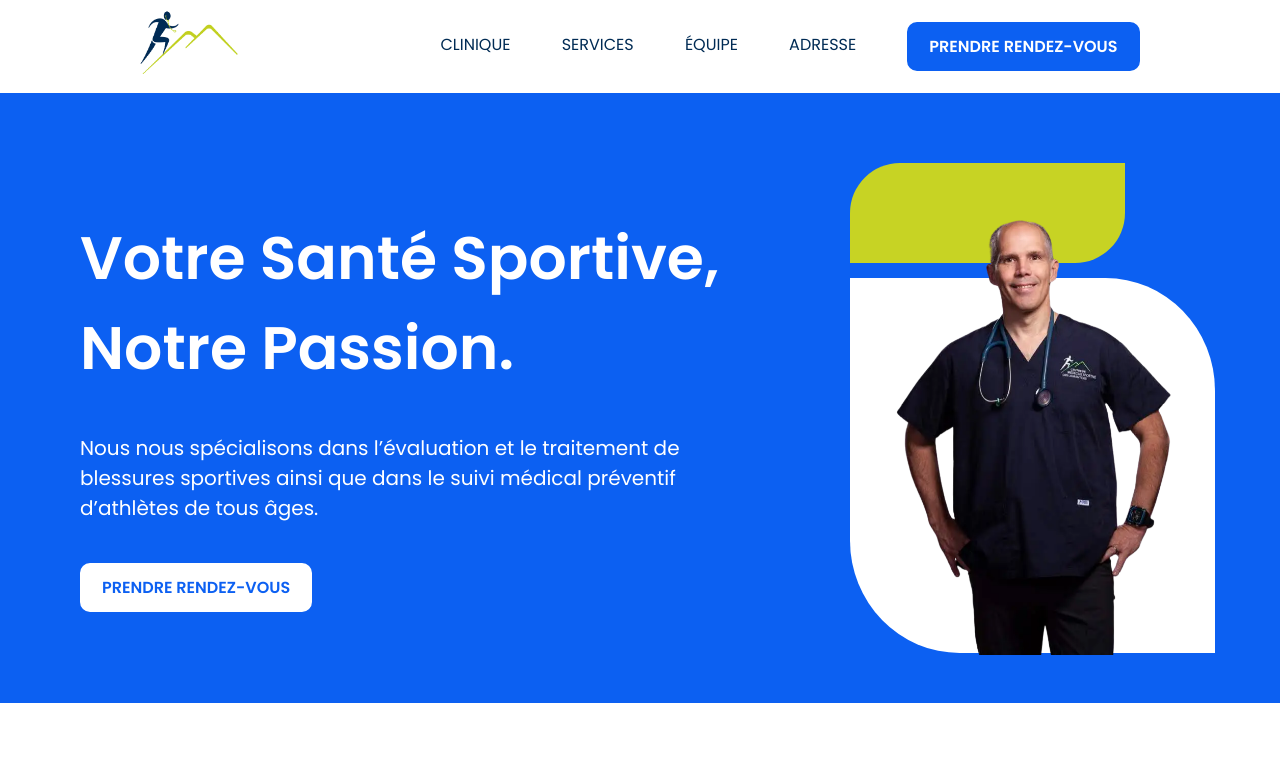
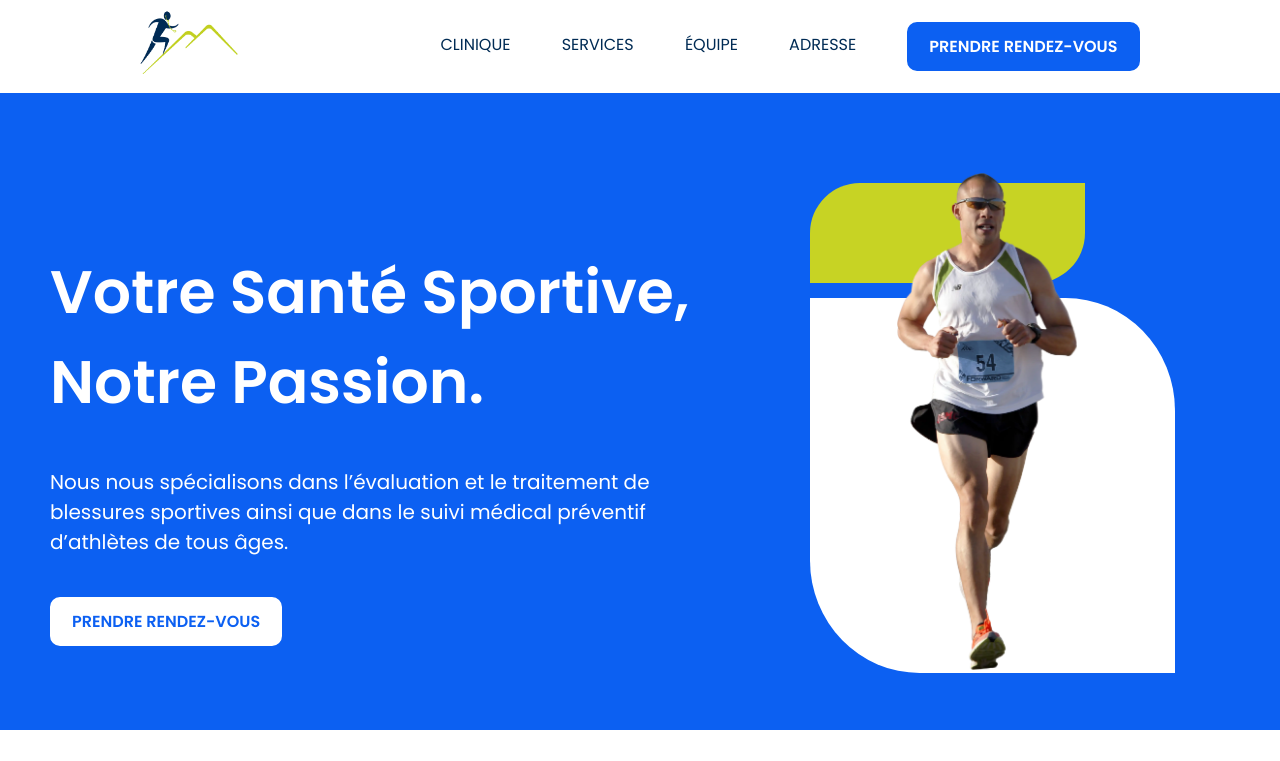
Before and after one commit to GabGo51/cms-website, a React (Create React App) app: page / in a window 1280 px wide. Shown: the top 761 px of the page. Built offline with nearby package versions, Linux system fonts and the light colour scheme.

Commit message:
fixed hero new pic

```diff
--- a/src/components/Footer.js
+++ b/src/components/Footer.js
@@ -83,9 +83,9 @@ const Container = styled.footer`
     }
   }
 
-  @media (max-width: 500px) {
+  @media (max-width: 800px) {
     padding: 20px 30px;
-    padding-bottom: 60px;
+    padding-bottom: 100px;
   }
 `;
 
--- a/src/components/Hero.js
+++ b/src/components/Hero.js
@@ -1,6 +1,7 @@
 import React from "react";
 import styled from "styled-components";
 import Marc from "../img/Marc.webp";
+import Run from "../img/DUDE.webp";
 
 //Hero compo displaying Title, imgs and booking button
 const Hero = () => {
@@ -32,7 +33,7 @@ const Hero = () => {
           </button>
         </TextBox>
         <ImageBox>
-          <img src={Marc} />
+          <img src={Run} />
           <div className="design">
             <div className="green"></div>
             <div className="white"></div>
@@ -96,15 +97,16 @@ const Container = styled.section`
 const Box = styled.div`
   display: flex;
   justify-content: space-between;
+  align-items: center;
 
   max-width: 1225px;
 
   @media (max-width: 850px) {
-    width: 90vw;
+    width: 100vw;
 
   }
 
-  @media (max-width: 550px) {
+  @media (max-width: 750px) {
     flex-direction: column-reverse;
     justify-content: center;
     align-items: center;
@@ -114,9 +116,21 @@ const Box = styled.div`
 
 const TextBox = styled.div`
   max-width: 700px;
-  min-width: 350px;
+  min-width: 300px;
   margin-top: 70px;
-  margin-right: 80px;
+  margin-right: 100px;
+
+  @media (max-width: 1170px) {
+    padding-left: 20px;
+    h1{
+      font-size: 40px;
+    }
+    p{
+      max-width: 400px;
+    }
+
+
+  }
 
   @media (max-width: 850px) {
     margin-bottom: 50px;
@@ -130,27 +144,39 @@ const TextBox = styled.div`
 
 const ImageBox = styled.div`
   position: relative;
-
+  width: 340px;
+  margin: 20px;
   img {
     display: block;
-    transform: translateY(0.4%);
-    width: 340px;
+
+    transform: translate(15%, 2%);
+    width: 180px;
     position: relative;
     z-index: 200;
     opacity: 0;
     animation: fadeIn 0.5s forwards; /* Apply the fade-in animation */
     animation-delay: 1s;
-    @media (max-width: 850px) {
-      width: 250px;
+    @media (max-width: 1000px) {
+      width: 140px;
+      transform: translate(20%, -4%);
+    }
+    @media (max-width: 750px) {
+      width: 140px;
+      transform: translate(60%, -2%);
     }
   }
   .design {
     position: absolute;
     top: 20px;
-    left: -10px;
+    left: -60px;
 
-    @media (max-width: 850px) {
+    @media (max-width: 1000px) {
       top: -5px;
+      left: -40px;
+    }
+    @media (max-width: 750px) {
+      top: 0;
+      left: 20px;
     }
   }
   .green {
@@ -163,7 +189,7 @@ const ImageBox = styled.div`
     margin-bottom: 15px;
     animation: fadeIn 0.5s forwards; /* Apply the fade-in animation */
     animation-delay: 600ms;
-    @media (max-width: 850px) {
+    @media (max-width: 1000px) {
       width: 200px;
       height: 75px;
     }
@@ -178,7 +204,7 @@ const ImageBox = styled.div`
     border-bottom-left-radius: 30%;
     animation: fadeIn 0.5s forwards; /* Apply the fade-in animation */
     animation-delay: 800ms;
-    @media (max-width: 850px) {
+    @media (max-width: 1000px) {
       width: 280px;
       height: 290px;
     }
```
Also changed, not shown: src/img/DUDE.webp (added).
